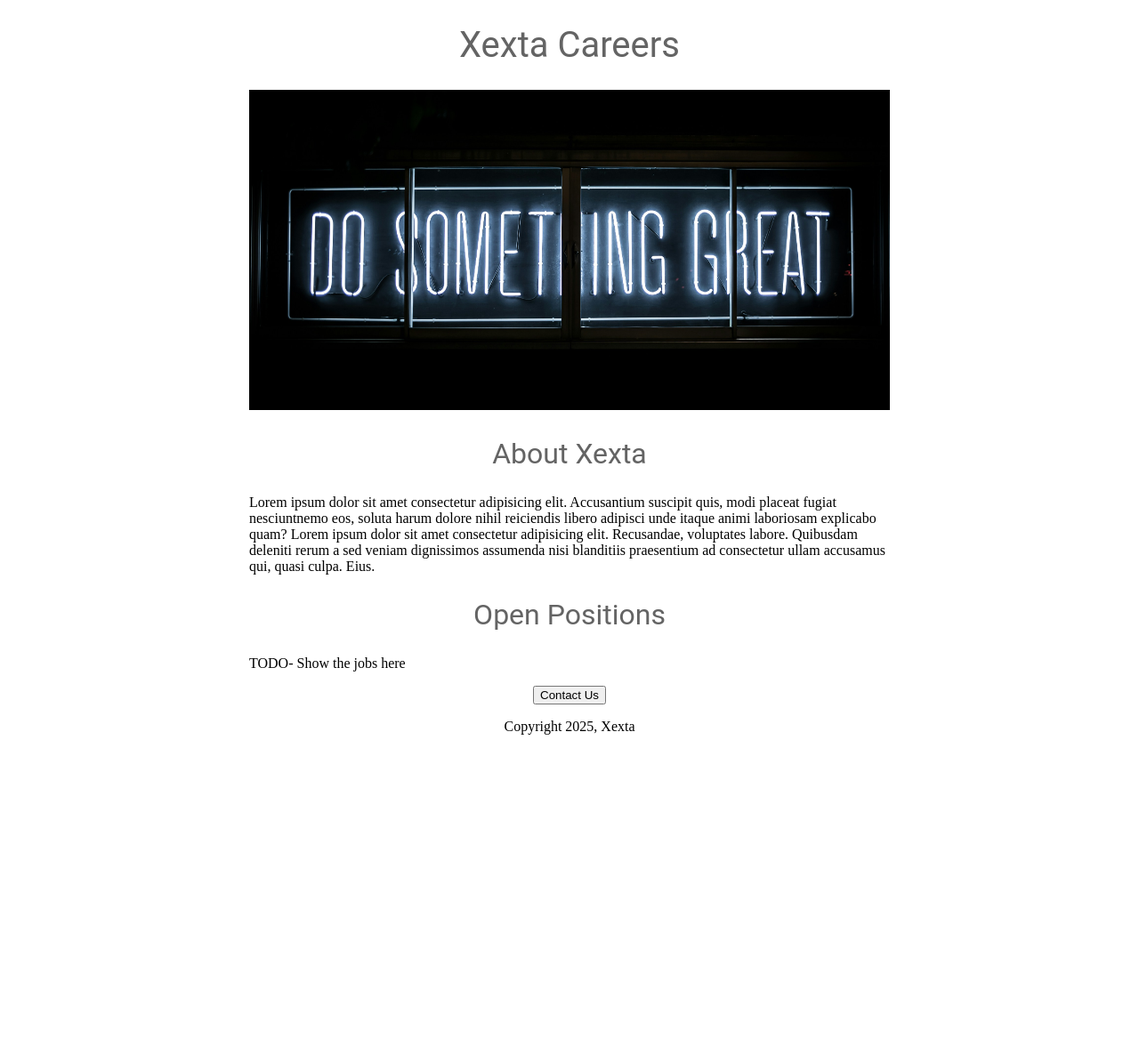
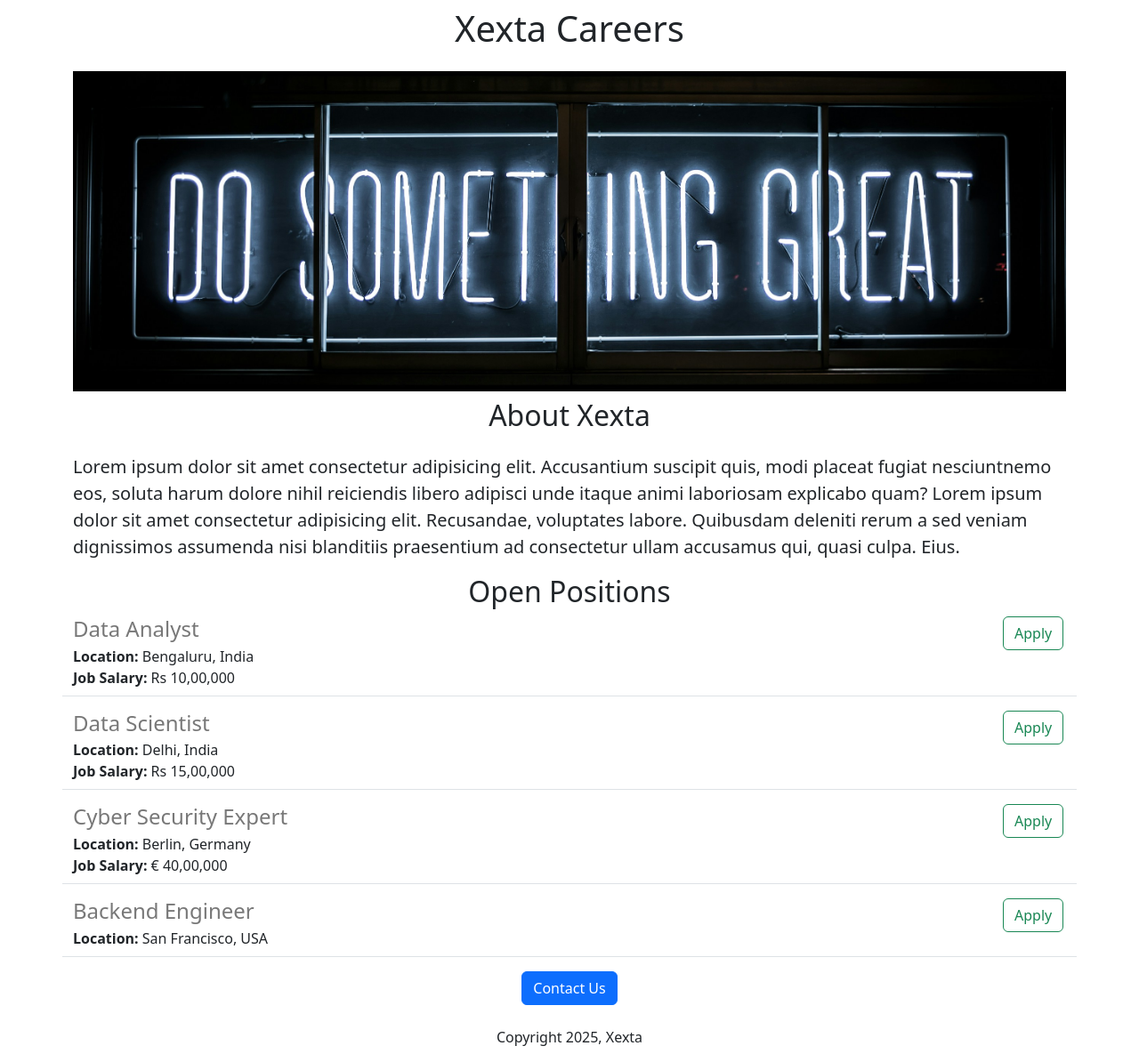
Before and after one commit to Oscar752/Python-Website, a Flask app: page / in a window 1280 px wide. Shown: the whole page at 89% size. Before the commit the page ends 826 px from the top, so only its background shows below. Run offline with Flask 3, Linux system fonts and the light colour scheme.

Commit message:
Added Dynamic Data and API route

```diff
--- a/application.py
+++ b/application.py
@@ -1,10 +1,41 @@
-from flask import Flask, render_template
+from flask import Flask, render_template, jsonify
 
 app = Flask(__name__)
 
+JOBS =[
+    {
+        'id': 1,
+        'title': 'Data Analyst',
+        'location': 'Bengaluru, India',
+        'salary': 'Rs 10,00,000'
+    },
+    {
+        'id': 2,
+        'title': 'Data Scientist',
+        'location': 'Delhi, India',
+        'salary': 'Rs 15,00,000'
+    },
+    {
+        'id': 3,
+        'title': 'Cyber Security Expert',
+        'location': 'Berlin, Germany',
+        'salary': '€ 40,00,000'
+    },
+    {
+        'id': 4,
+        'title': 'Backend Engineer',
+        'location': 'San Francisco, USA'
+    }
+
+]
+
 @app.route('/')
-def hello_world():
-    return render_template('home.html')
+def hello_xexta():
+    return render_template('home.html', jobs=JOBS, company_name='Xexta')
+
+@app.route('/api/jobs')
+def list_jobs():
+    return jsonify(JOBS)
 
 if __name__ == '__main__':
     app.run(host='0.0.0.0', debug=True)
--- a/templates/home.html
+++ b/templates/home.html
@@ -4,48 +4,24 @@
 <head>
     <meta charset="UTF-8">
     <meta name="viewport" content="width=device-width, initial-scale=1.0">
-    <title>Xexta Careers</title>
+    <link href="https://cdn.jsdelivr.net/npm/bootstrap@5.3.8/dist/css/bootstrap.min.css" rel="stylesheet"
+        integrity="sha384-sRIl4kxILFvY47J16cr9ZwB07vP4J8+LH7qKQnuqkuIAvNWLzeN8tE5YBujZqJLB" crossorigin="anonymous">
     <style>
-        h1 {
-            font-size: 40px;
-            text-align: center;
-            font-family: Roboto;
-            font-weight: normal;
-            color: rgb(100, 100, 100);
-        }
-
         #banner {
-            width: 100%;
             height: 360px;
             object-fit: cover;
-        }
-
-        h2 {
-            font-family: Roboto;
-            font-size: 32px;
-            color: rgb(100, 100, 100);
-            text-align: center;
-            font-weight: normal;
-        }
-
-        p .dodytext{
-            font-family: Roboto;
-            color: rgb(80, 80, 80);
-        }
-
-        #container {
-            max-width: 720px;
-            margin: 0 auto;
+            width: 100%;
         }
     </style>
+    <title>Xexta Careers</title>
 </head>
 
 <body>
-    <div id="container">
-        <h1>Xexta Careers</h1>
-        <img id="banner" src="http://127.0.0.1:5000/static/banner.jpg">
-        <h2>About Xexta</h2>
-        <p class="bodytext">
+    <div class="container">
+        <h1 class="text-center mt-2 mb-4">{{company_name}} Careers</h1>
+        <img class="img-fluid" id="banner" src="http://127.0.0.1:5000/static/banner.jpg">
+        <h2 class="text-center mt-2 mb-4">About Xexta</h2>
+        <p class="lead">
             Lorem ipsum dolor sit amet consectetur adipisicing elit. Accusantium suscipit quis,
             modi placeat fugiat nesciuntnemo eos, soluta harum dolore nihil reiciendis libero
             adipisci unde itaque animi laboriosam explicabo quam? Lorem ipsum dolor sit amet
@@ -53,11 +29,15 @@
             a sed veniam dignissimos assumenda nisi blanditiis praesentium ad consectetur ullam
             accusamus qui, quasi culpa. Eius.
         </p>
-        <h2>Open Positions</h2>
-        <p class="bodytext">TODO- Show the jobs here</p>
-        <div style="text-align: center;">
-            <button>Contact Us</button>
-            <p>Copyright 2025, Xexta</p>
+        <h2 class="text-center">Open Positions</h2>
+        <div>
+            {% for job in jobs %}
+                {% include 'jobitem.html' %}
+            {% endfor %}
+        </div>
+        <div class="text-center">
+            <button class="btn btn-primary btn-large">Contact Us</button>
+            <p class="mt-4">Copyright 2025, Xexta</p>
         </div>
     </div>
 </body>
--- /dev/null
+++ b/templates/jobitem.html
@@ -0,0 +1,18 @@
+<div class="border-bottom row" style="margin-bottom: 16px; padding-bottom: 8px;">
+    <div class="col-11">
+        <h4 style="color: rgb(120, 120, 120); margin-bottom: 4px;">{{job['title']}}</h4>
+        <div>
+            <b>Location: </b>{{job['location']}}
+        </div>
+        {% if 'salary' in job %}
+        <div>
+            <b>Job Salary: </b>{{job['salary']}}
+        </div>
+        {% endif %}
+    </div>
+    <div class="col-1">
+        <button type="button" class="btn btn-outline-success">Apply</button>
+    </div>
+
+
+</div>
```
